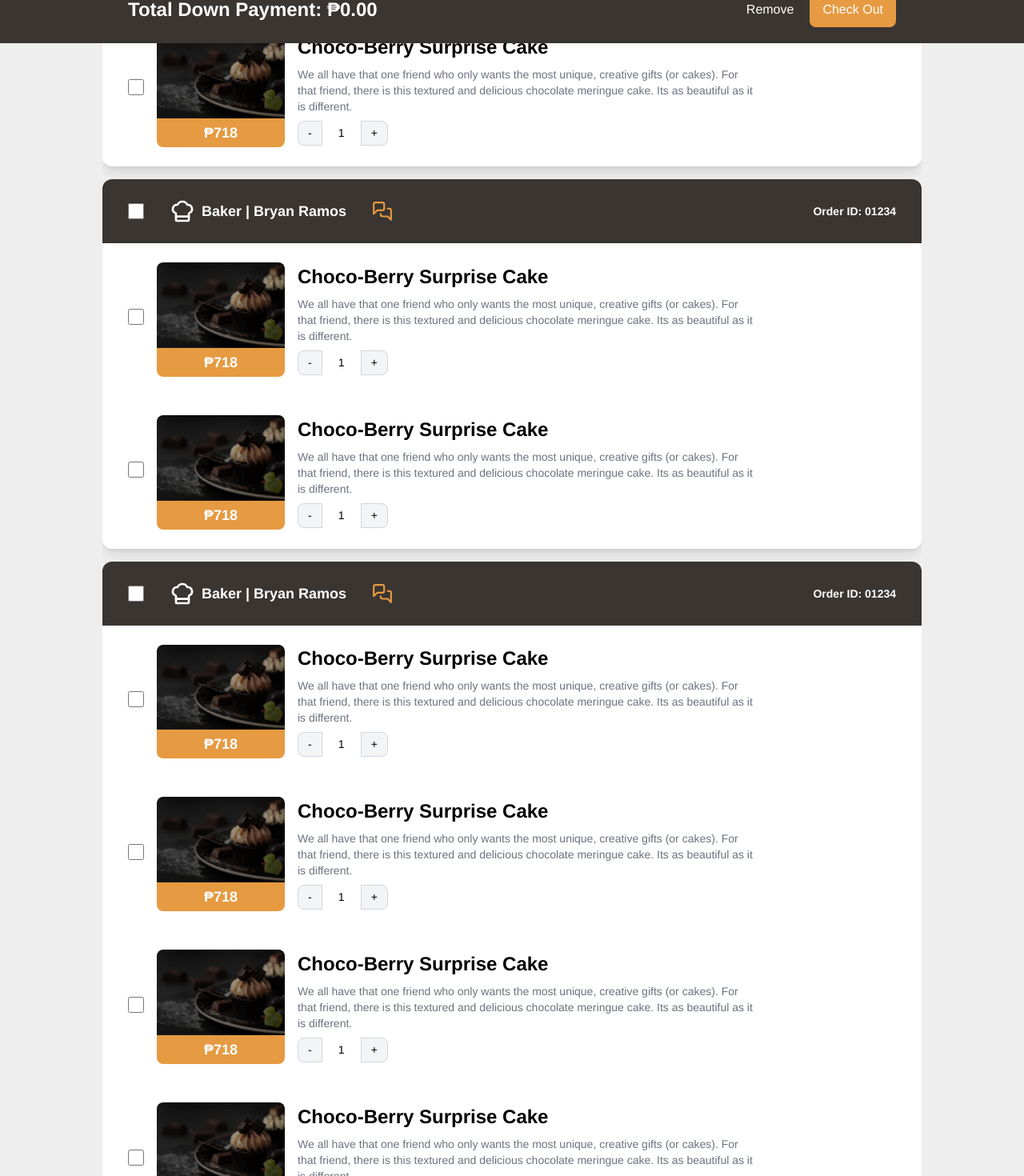
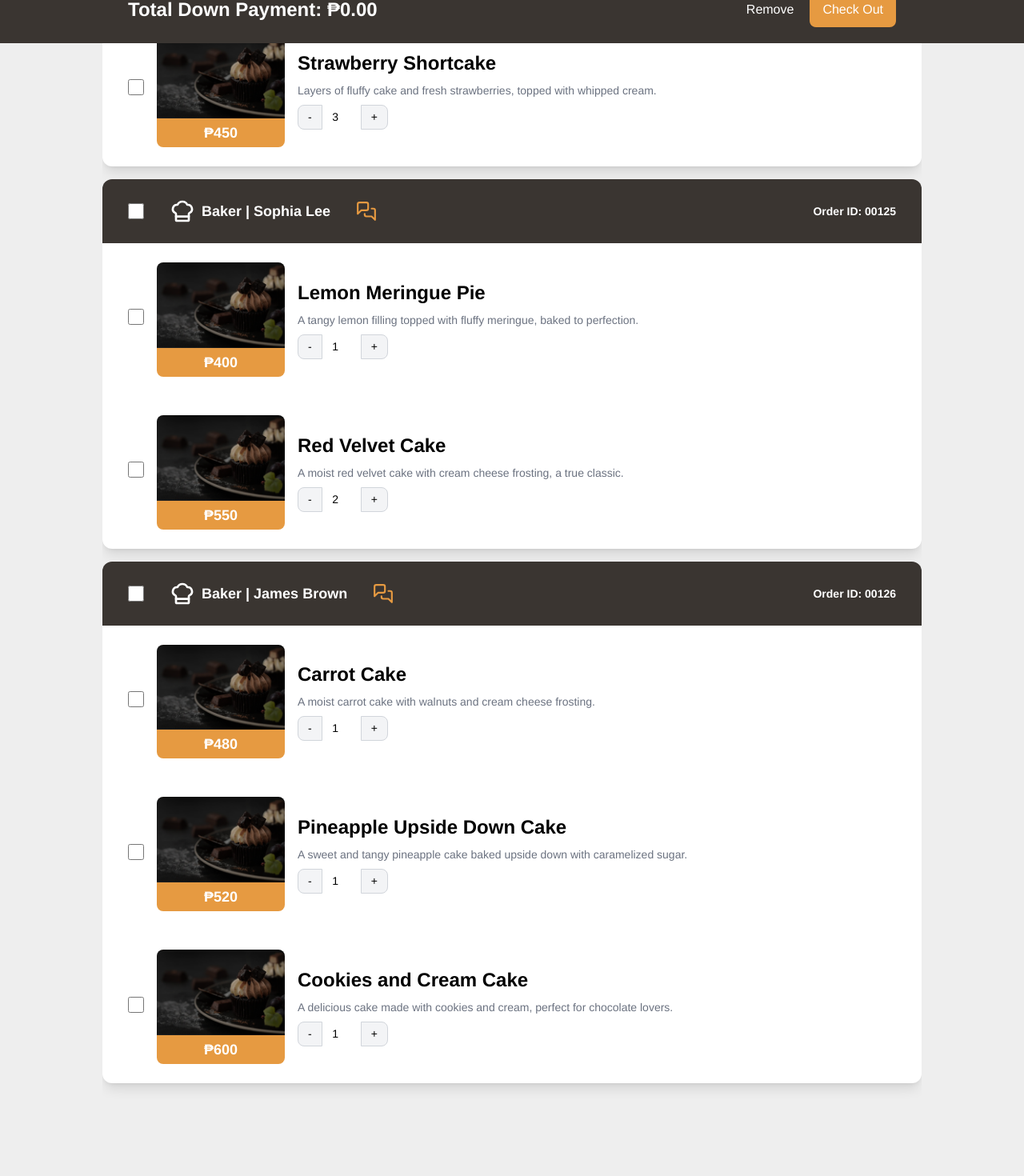
Before and after one commit to BryanIanRamos/Cake-Area, a React (Vite) app: page /Cart in a window 1280 px wide. Shown: the part 886-2356 px from the top of the page at 80% size. Built offline with nearby package versions, Linux system fonts and the light colour scheme.

Commit message:
fixed: Calculations of Product Prices (not yet finished)

```diff
--- a/src/components/buyer/CardProducts.jsx
+++ /dev/null
@@ -1,107 +0,0 @@
-import React from "react";
-import { useState, useEffect } from "react";
-
-// Add this CSS class to hide the spinners
-const inputStyles = `
-  /* For Chrome, Safari, Edge */
-  input::-webkit-outer-spin-button,
-  input::-webkit-inner-spin-button {
-    -webkit-appearance: none;
-    margin: 0;
-  }
-
-  /* For Firefox */
-  input[type=number] {
-    -moz-appearance: textfield;
-  }
-`;
-
-export default function CardProducts({ data, isSelected }) {
-  const [quantity, setQuantity] = useState(data.quantity || 1);
-  const [isChecked, setIsChecked] = useState(false);
-
-  // Add useEffect to sync with parent's isSelected prop
-  useEffect(() => {
-    setIsChecked(isSelected);
-  }, [isSelected]);
-
-  // Add handler for individual checkbox
-  const handleCheckboxChange = (e) => {
-    setIsChecked(e.target.checked);
-  };
-
-  const handleIncrement = () => {
-    setQuantity(prev => prev + 1);
-  };
-
-  const handleDecrement = () => {
-    setQuantity(prev => (prev > 1 ? prev - 1 : 1));
-  };
-
-  const handleQuantityChange = (e) => {
-    const value = parseInt(e.target.value) || 1;
-    setQuantity(value < 1 ? 1 : value);
-  };
-
-  return (
-    <>
-      <style>{inputStyles}</style>
-      <div className="flex flex-row items-start py-4 md:py-6 px-4 md:px-8 justify-between gap-4 md:gap-0">
-        <div className="flex flex-row items-center gap-4">
-          <div>
-            <input
-              type="checkbox"
-              checked={isChecked}
-              onChange={handleCheckboxChange}
-              className="w-4 h-4 md:w-5 md:h-5"
-            />
-          </div>
-
-          {/* Product Image Container */}
-          <div className="flex flex-col items-center w-24 md:w-40">
-            <img
-              src={data.image}
-              alt="cake"
-              className="object-cover rounded-t-lg"
-            />
-            <p className="font-bold text-sm md:text-base lg:text-lg rounded-b-lg bg-primary w-full text-white text-center py-1">
-              ₱{data.price}
-            </p>
-          </div>
-
-          {/* Product Details */}
-          <div className="flex flex-col justify-start items-start gap-2 max-w-xl">
-            <h3 className="font-bold text-base md:text-xl lg:text-2xl line-clamp-2">
-              {data.productName}
-            </h3>
-            <p className="text-sm text-gray-500">
-              {data.description}
-            </p>
-            <div className="flex items-center gap-4">
-              <div className="flex items-center">
-                <button
-                  onClick={handleDecrement}
-                  className="bg-gray-100 px-3 py-1 rounded-l-lg border border-gray-300"
-                >
-                  -
-                </button>
-                <input
-                  type="number"
-                  value={quantity}
-                  onChange={handleQuantityChange}
-                  className="w-12 text-center border-gray-300"
-                />
-                <button
-                  onClick={handleIncrement}
-                  className="bg-gray-100 px-3 py-1 rounded-r-lg border border-gray-300"
-                >
-                  +
-                </button>
-              </div>
-            </div>
-          </div>
-        </div>
-      </div>
-    </>
-  );
-}
--- /dev/null
+++ b/src/components/buyer/CartProducts.jsx
@@ -0,0 +1,67 @@
+import React from "react";
+
+export default function CardProducts({ data, onSelectItem, isSelected }) {
+  const handleQuantityChange = (change) => {
+    // Logic to handle quantity change
+    // This can be implemented to notify the parent component
+  };
+
+  return (
+    <div className="flex flex-row items-start py-4 md:py-6 px-4 md:px-8 justify-between gap-4 md:gap-0">
+      <div className="flex flex-row items-center gap-4">
+        <div>
+          <input
+            type="checkbox"
+            className="w-4 h-4 md:w-5 md:h-5"
+            onChange={() => onSelectItem(data.productId, data.price * data.quantity, data.quantity)}
+            checked={isSelected}
+          />
+        </div>
+
+        {/* Product Image Container */}
+        <div className="flex flex-col items-center w-24 md:w-40">
+          <img
+            src={data.image}
+            alt="cake"
+            className="object-cover rounded-t-lg"
+          />
+          <p className="font-bold text-sm md:text-base lg:text-lg rounded-b-lg bg-primary w-full text-white text-center py-1">
+            ₱{data.price}
+          </p>
+        </div>
+
+        {/* Product Details */}
+        <div className="flex flex-col justify-start items-start gap-2 max-w-xl">
+          <h3 className="font-bold text-base md:text-xl lg:text-2xl line-clamp-2">
+            {data.productName}
+          </h3>
+          <p className="text-sm text-gray-500">
+            {data.description}
+          </p>
+          <div className="flex items-center gap-4">
+            <div className="flex items-center">
+              <button
+                className="bg-gray-100 px-3 py-1 rounded-l-lg border border-gray-300"
+                onClick={() => handleQuantityChange(-1)}
+              >
+                -
+              </button>
+              <input
+                type="number"
+                value={data.quantity}
+                className="w-12 text-center border-gray-300"
+                readOnly
+              />
+              <button
+                className="bg-gray-100 px-3 py-1 rounded-r-lg border border-gray-300"
+                onClick={() => handleQuantityChange(1)}
+              >
+                +
+              </button>
+            </div>
+          </div>
+        </div>
+      </div>
+    </div>
+  );
+}
--- a/src/components/buyer/OrderCard.jsx
+++ b/src/components/buyer/OrderCard.jsx
@@ -1,103 +1,27 @@
-import React, { useState, useEffect } from 'react';
+import React, { useState, useEffect, useCallback } from 'react';
 import { LuMessagesSquare } from "react-icons/lu";
 import { LuChefHat } from "react-icons/lu";
-import CardProducts from "./CardProducts";
+import CardProducts from "./CartProducts";
 import InProcess from "./InProcess";
 import ToReceive from "./ToRecieve";
 import Completed from "./Completed";
 import Cancelled from "./Cancelled";
 import Refund from "./Refund";
 
-const OrderCard = ({ data, type, onTotalChange }) => {
-  const [isAllSelected, setIsAllSelected] = useState(false);
-  const [selectedProducts, setSelectedProducts] = useState([]);
+const OrderCard = ({ data, type, onSelectItem, selectedItems }) => {
+  const isSelected = (id) => selectedItems.some(item => item.id === id);
 
-  // Update total calculations whenever selectedProducts changes
-  useEffect(() => {
-    if (onTotalChange) {
-      const totalAmount = selectedProducts.reduce((sum, product) => {
-        return sum + (product.price * product.quantity);
-      }, 0);
-
-      onTotalChange({
-        amount: totalAmount,
-        selectedProducts: selectedProducts,
-        quantity: selectedProducts.reduce((sum, product) => sum + product.quantity, 0)
-      });
-    }
-  }, [selectedProducts, onTotalChange]);
-
-  // Handle header checkbox change
-  const handleHeaderCheckboxChange = (e) => {
-    const checked = e.target.checked;
-    setIsAllSelected(checked);
-
-    if (checked) {
-      // Select all products with their current quantities
-      const allProducts = data.products.map(product => ({
-        ...product,
-        quantity: product.quantity || 1
-      }));
-      setSelectedProducts(allProducts);
-    } else {
-      setSelectedProducts([]);
-    }
-  };
-
-  // Handle individual product selection and quantity changes
-  const handleProductChange = (product, isChecked, quantity = 1) => {
-    setSelectedProducts(prev => {
-      let newSelected;
-      if (isChecked) {
-        // Add or update product with current quantity and calculated total
-        const updatedProduct = {
-          ...product,
-          quantity,
-          totalPrice: product.price * quantity
-        };
-        newSelected = [...prev.filter(p => p.id !== product.id), updatedProduct];
-      } else {
-        // Remove product if unchecked
-        newSelected = prev.filter(p => p.id !== product.id);
-      }
-
-      // Calculate and update total amount
-      const totalAmount = newSelected.reduce((sum, p) => sum + p.totalPrice, 0);
-      const totalQuantity = newSelected.reduce((sum, p) => sum + p.quantity, 0);
-
-      if (onTotalChange) {
-        onTotalChange({
-          amount: totalAmount,
-          quantity: totalQuantity,
-          selectedProducts: newSelected
-        });
-      }
-
-      return newSelected;
-    });
-
-    // Update isAllSelected based on whether all products are selected
-    const allProducts = data.products.length;
-    const selectedCount = isChecked
-      ? selectedProducts.length + 1
-      : selectedProducts.length - 1;
-    setIsAllSelected(selectedCount === allProducts);
-  };
-
-  // Helper function to render the order content based on type
   const renderOrderContent = () => {
     switch(type) {
       case 'cart':
-        return data.products.map((product, index) => (
-          <div key={index}>
+        return data.products.map((product) => (
           <CardProducts
+            key={product.id}
             data={product}
-              isSelected={isAllSelected}
-              onProductChange={handleProductChange}
+            onSelectItem={onSelectItem}
+            isSelected={isSelected(product.productId)}
           />
-          </div>
         ));
-
       case 'in-process':
         return (
           <div className="flex justify-between">
@@ -308,19 +232,17 @@ const OrderCard = ({ data, type, onTotalChange }) => {
       <div className="flex flex-row gap-4 md:gap-8 items-center justify-between bg-secondary rounded-t-xl py-6 px-4 md:px-8 text-white">
         <div className='flex gap-4 md:gap-8 items-center'>
           {type === 'cart' && (
-            <>
             <input
               type="checkbox"
-                checked={isAllSelected}
-                onChange={handleHeaderCheckboxChange}
               className="w-4 h-4 md:w-5 md:h-5"
+              onChange={() => onSelectItem(data.id, data.products.reduce((sum, product) => sum + product.price * product.quantity, 0), data.products.reduce((sum, product) => sum + product.quantity, 0))}
+              checked={isSelected(data.id)}
             />
-            </>
           )}
           <div className="flex gap-2 items-center text-xs md:text-lg font-semibold">
             <LuChefHat size={32} className="md:size-42" />Baker |  {data.bakerName}
           </div>
-          <LuMessagesSquare size={26} className="text-primary cursor-pointer" />
+          <LuMessagesSquare size={26} className="text-primary" />
         </div>
 
 
--- a/src/data/CartData.json
+++ b/src/data/CartData.json
@@ -1,80 +1,90 @@
 {
   "data": [
     {
-      "id": "01234",
-      "bakerName": "Bryan Ramos",
+      "id": "00123",
+      "bakerName": "Emily Johnson",
       "products": [
         {
-          "productName": "Choco-Berry Surprise Cake",
-          "description": "We all have that one friend who only wants the most unique, creative gifts (or cakes). For that friend, there is this textured and delicious chocolate meringue cake. Its as beautiful as it is different.",
-          "price": 718.0,
-          "image": "/src/assets/Cake_BG.png"
+          "productId": "prod10",
+          "productName": "Vanilla Dream Cake",
+          "description": "A classic vanilla cake with a twist of lemon zest, perfect for any occasion.",
+          "price": 500.0,
+          "image": "/src/assets/Cake_BG.png",
+          "quantity": 2
         },
         {
-          "productName": "Red-Velvet Birthday Cake",
-          "description": "Good for Birthday Cake",
-          "price": 418.0,
-          "image": "/src/assets/Cake_BG.png"
+          "productId": "prod11",
+          "productName": "Chocolate Lava Cake",
+          "description": "A rich chocolate cake with a gooey molten center, served warm.",
+          "price": 600.0,
+          "image": "/src/assets/Cake_BG.png",
+          "quantity": 1
         }
       ]
     },
     {
-      "id": "012345",
-      "bakerName": "Aubriel Bolotaolo",
+      "id": "00124",
+      "bakerName": "Michael Smith",
       "products": [
         {
-          "productName": "Choco-Berry Surprise Cake",
-          "description": "We all have that one friend who only wants the most unique, creative gifts (or cakes). For that friend, there is this textured and delicious chocolate meringue cake. Its as beautiful as it is different.",
-          "price": 718.0,
-          "image": "/src/assets/Cake_BG.png"
+          "productId": "prod12",
+          "productName": "Strawberry Shortcake",
+          "description": "Layers of fluffy cake and fresh strawberries, topped with whipped cream.",
+          "price": 450.0,
+          "image": "/src/assets/Cake_BG.png",
+          "quantity": 3
         }
       ]
     },
     {
-      "id": "01234",
-      "bakerName": "Bryan Ramos",
+      "id": "00125",
+      "bakerName": "Sophia Lee",
       "products": [
         {
-          "productName": "Choco-Berry Surprise Cake",
-          "description": "We all have that one friend who only wants the most unique, creative gifts (or cakes). For that friend, there is this textured and delicious chocolate meringue cake. Its as beautiful as it is different.",
-          "price": 718.0,
-          "image": "/src/assets/Cake_BG.png"
+          "productId": "prod13",
+          "productName": "Lemon Meringue Pie",
+          "description": "A tangy lemon filling topped with fluffy meringue, baked to perfection.",
+          "price": 400.0,
+          "image": "/src/assets/Cake_BG.png",
+          "quantity": 1
         },
         {
-          "productName": "Choco-Berry Surprise Cake",
-          "description": "We all have that one friend who only wants the most unique, creative gifts (or cakes). For that friend, there is this textured and delicious chocolate meringue cake. Its as beautiful as it is different.",
-          "price": 718.0,
-          "image": "/src/assets/Cake_BG.png"
+          "productId": "prod14",
+          "productName": "Red Velvet Cake",
+          "description": "A moist red velvet cake with cream cheese frosting, a true classic.",
+          "price": 550.0,
+          "image": "/src/assets/Cake_BG.png",
+          "quantity": 2
         }
       ]
     },
     {
-      "id": "01234",
-      "bakerName": "Bryan Ramos",
+      "id": "00126",
+      "bakerName": "James Brown",
       "products": [
         {
-          "productName": "Choco-Berry Surprise Cake",
-          "description": "We all have that one friend who only wants the most unique, creative gifts (or cakes). For that friend, there is this textured and delicious chocolate meringue cake. Its as beautiful as it is different.",
-          "price": 718.0,
-          "image": "/src/assets/Cake_BG.png"
+          "productId": "prod15",
+          "productName": "Carrot Cake",
+          "description": "A moist carrot cake with walnuts and cream cheese frosting.",
+          "price": 480.0,
+          "image": "/src/assets/Cake_BG.png",
+          "quantity": 1
         },
         {
-          "productName": "Choco-Berry Surprise Cake",
-          "description": "We all have that one friend who only wants the most unique, creative gifts (or cakes). For that friend, there is this textured and delicious chocolate meringue cake. Its as beautiful as it is different.",
-          "price": 718.0,
-          "image": "/src/assets/Cake_BG.png"
+          "productId": "prod16",
+          "productName": "Pineapple Upside Down Cake",
+          "description": "A sweet and tangy pineapple cake baked upside down with caramelized sugar.",
+          "price": 520.0,
+          "image": "/src/assets/Cake_BG.png",
+          "quantity": 1
         },
         {
-          "productName": "Choco-Berry Surprise Cake",
-          "description": "We all have that one friend who only wants the most unique, creative gifts (or cakes). For that friend, there is this textured and delicious chocolate meringue cake. Its as beautiful as it is different.",
-          "price": 718.0,
-          "image": "/src/assets/Cake_BG.png"
-        },
-        {
-          "productName": "Choco-Berry Surprise Cake",
-          "description": "We all have that one friend who only wants the most unique, creative gifts (or cakes). For that friend, there is this textured and delicious chocolate meringue cake. Its as beautiful as it is different.",
-          "price": 718.0,
-          "image": "/src/assets/Cake_BG.png"
+          "productId": "prod17",
+          "productName": "Cookies and Cream Cake",
+          "description": "A delicious cake made with cookies and cream, perfect for chocolate lovers.",
+          "price": 600.0,
+          "image": "/src/assets/Cake_BG.png",
+          "quantity": 1
         }
       ]
     }
--- a/src/pages/buyer/Cart.jsx
+++ b/src/pages/buyer/Cart.jsx
@@ -23,37 +23,45 @@ import RefundData from "../../data/RefundData.json";
 const Cart = () => {
   const navigate = useNavigate();
   const location = useLocation();
+
+  const [selectedItems, setSelectedItems] = useState([]);
   const [totalAmount, setTotalAmount] = useState(0);
   const [totalQuantity, setTotalQuantity] = useState(0);
-  const [selectedProducts, setSelectedProducts] = useState([]);
 
-  const handleTotalChange = ({ amount, quantity }) => {
-    console.log("Total Amount:", amount, "Total Quantity:", quantity);
-    setTotalAmount(amount);
-    setTotalQuantity(quantity);
+  const handleSelectItem = (id, price, quantity) => {
+    setSelectedItems((prev) => {
+      const isSelected = prev.find(item => item.id === id);
+      if (isSelected) {
+        return prev.filter(item => item.id !== id);
+      } else {
+        return [...prev, { id, price, quantity }];
+      }
+    });
+  };
+
+  const handleSelectAll = (isSelected, products) => {
+    console.log("isSelected:", isSelected);
+    console.log("products:", products);
+    if (products && products.length > 0) {
+      if (isSelected) {
+        const allItems = products.map(item => ({
+          id: item.productId,
+          price: item.price * item.quantity,
+          quantity: item.quantity
+        }));
+        setSelectedItems(allItems);
+      } else {
+        setSelectedItems([]);
+      }
+    }
   };
 
   useEffect(() => {
-    console.log("Selected Products:", selectedProducts);
-    console.log("Total Amount:", totalAmount, "Total Quantity:", totalQuantity);
-    const calculatedTotalAmount = selectedProducts.reduce((sum, product) => {
-      return sum + (product.price * product.quantity);
-    }, 0);
-
-    const calculatedTotalQuantity = selectedProducts.reduce((sum, product) => {
-      return sum + product.quantity;
-    }, 0);
-
-    handleTotalChange({
-      amount: calculatedTotalAmount,
-      quantity: calculatedTotalQuantity
-    });
-  }, [selectedProducts]);
-
-  useEffect(() => {
-    setTotalAmount(0);
-    setSelectedProducts([]);
-  }, [location.pathname]);
+    const total = selectedItems.reduce((sum, item) => sum + item.price, 0);
+    const quantity = selectedItems.reduce((sum, item) => sum + item.quantity, 0);
+    setTotalAmount(total);
+    setTotalQuantity(quantity);
+  }, [selectedItems]);
 
   const getOrderCount = () => {
     switch(location.pathname) {
@@ -114,7 +122,9 @@ const Cart = () => {
                         key={index}
                         data={data}
                         type="cart"
-                        onTotalChange={handleTotalChange}
+                        onSelectItem={handleSelectItem}
+                        onSelectAll={handleSelectAll}
+                        selectedItems={selectedItems}
                       />
                     ))}
                   </div>
@@ -184,10 +194,7 @@ const Cart = () => {
           </Routes>
         </div>
       </div>
-      <CartSummary
-        totalAmount={totalAmount}
-        totalQuantity={totalQuantity}
-      />
+      <CartSummary totalAmount={totalAmount} totalQuantity={totalQuantity} />
     </div>
   );
 };
```
Also changed, not shown: src/components/buyer/CartSummary.jsx (+4 -4 lines). Lines whose indentation alone changed are shown as unchanged.
